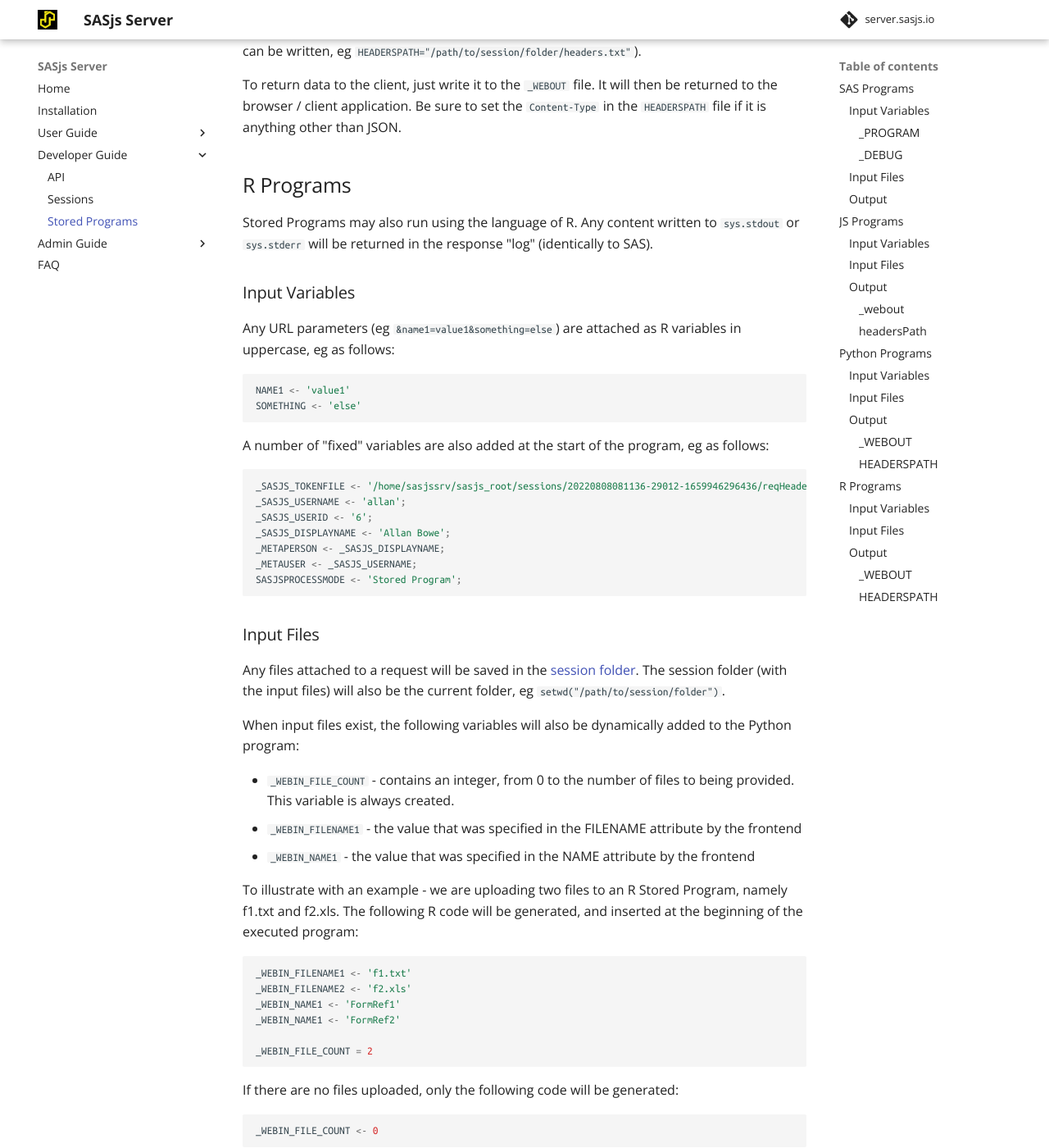
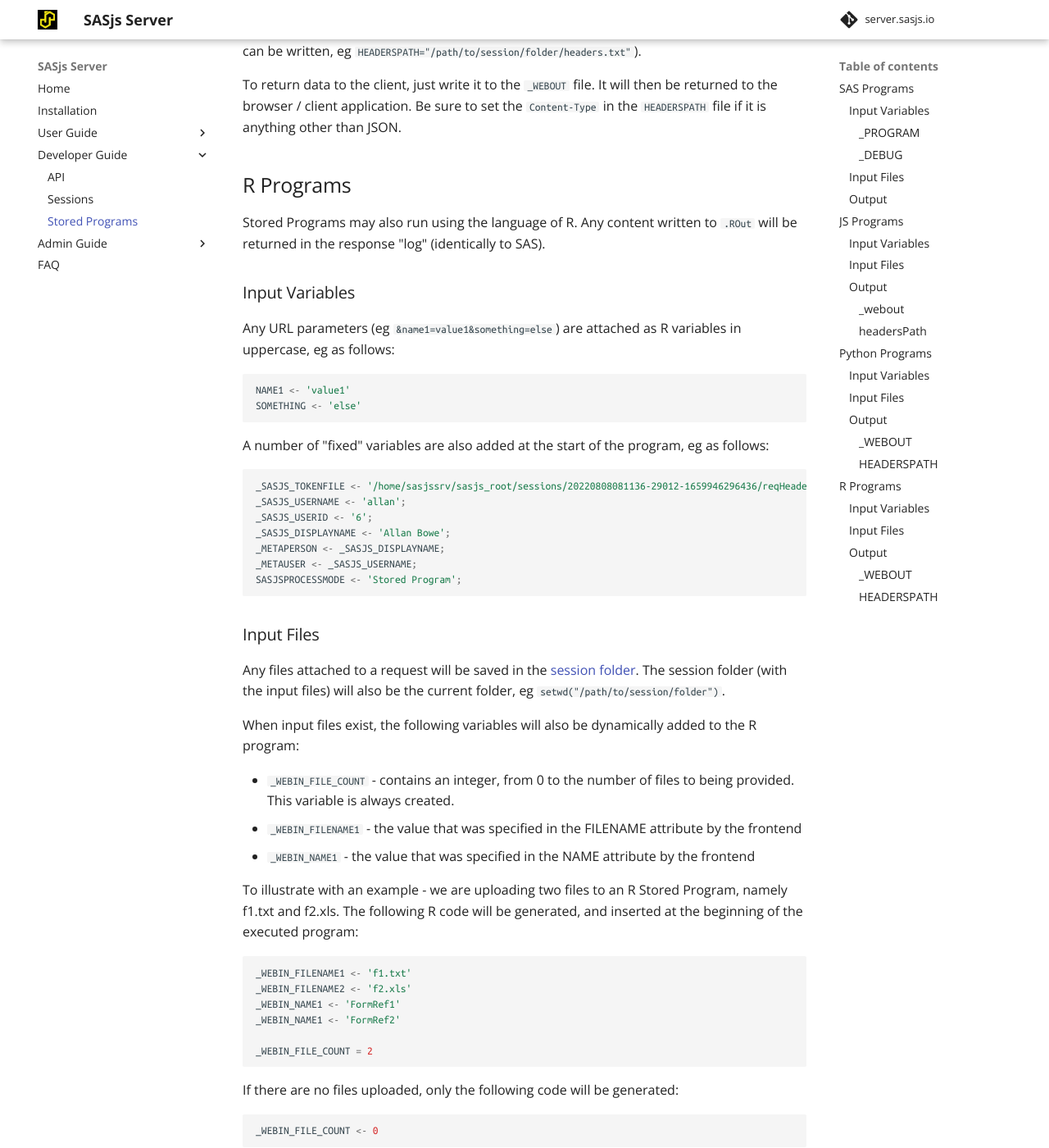
Before and after one commit to sasjs/server.sasjs.io, an MkDocs documentation site: the page built from docs/storedprograms.md, in a window 1280 px wide and 1400 px high, scrolled down 6289 px. Shown: the whole window at 82% size. Built offline with MkDocs 1.6.1 and Material for MkDocs 9.7.7, drawn with Linux system fonts in a browser that asks for light colours; comment, search, counter and statistics services are not loaded; some of the changed text lies outside the part shown.

Commit message:
Update storedprograms.md

```diff
--- a/docs/storedprograms.md
+++ b/docs/storedprograms.md
@@ -252,7 +252,7 @@ To return data to the client, just write it to the `_WEBOUT` file.  It will then
 
 ## R Programs
 
-Stored Programs may also run using the language of R.  Any content written to `sys.stdout` or `sys.stderr` will be returned in the response "log" (identically to SAS).
+Stored Programs may also run using the language of R.  Any content written to `.ROut` will be returned in the response "log" (identically to SAS).
 
 ### Input Variables
 
@@ -279,7 +279,7 @@ SASJSPROCESSMODE <- 'Stored Program';
 
 Any files attached to a request will be saved in the [session folder](/sessions).  The session folder (with the input files) will also be the current folder, eg `setwd("/path/to/session/folder")`.
 
-When input files exist, the following variables will also be dynamically added to the Python program:
+When input files exist, the following variables will also be dynamically added to the R program:
 
 * `_WEBIN_FILE_COUNT` - contains an integer, from 0 to the number of files to being provided. This variable is always created.
 * `_WEBIN_FILENAME1` - the value that was specified in the FILENAME attribute by the frontend
```
Also changed, not shown: other parts of docs/storedprograms.md (+3 -3 lines).
